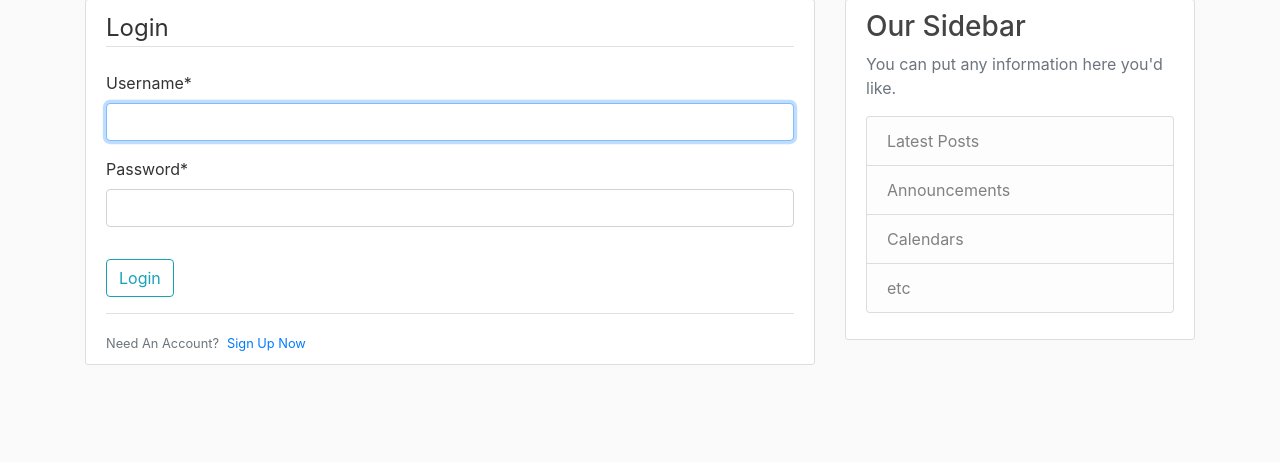
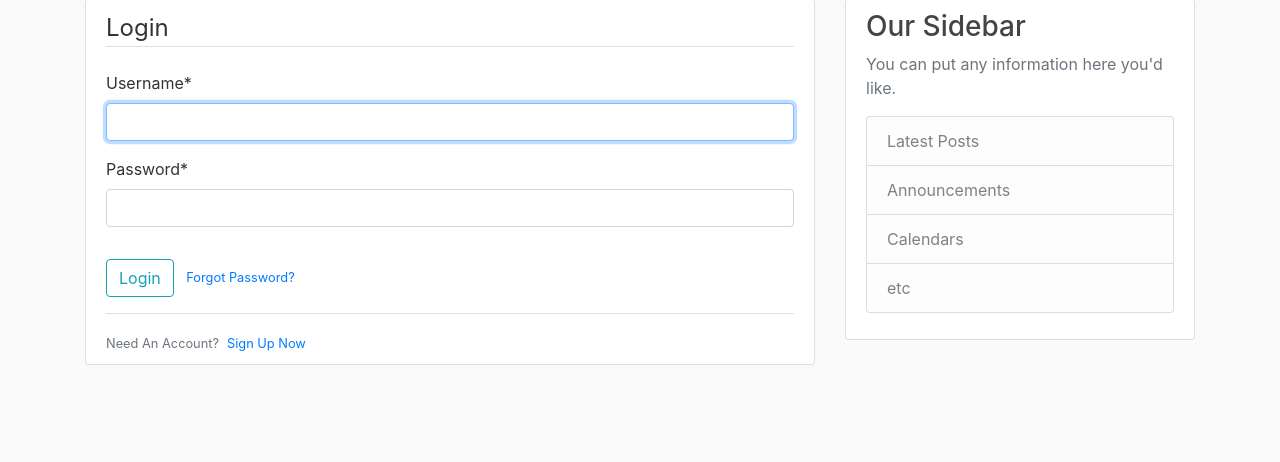
Before and after one commit to FelixOpuge/Blog-system, a Django app: page /login/ in a window 1280 px wide. Shown: the part 81-543 px from the top of the page. Run offline with Django 3.2, Linux system fonts and the light colour scheme; some libraries are stand-ins or nearby versions.

Commit message:
'updating'

```diff
--- a/users/templates/users/login.html
+++ b/users/templates/users/login.html
@@ -10,6 +10,9 @@
             </fieldset>
             <div class="form-group">
                 <button class="btn btn-outline-info" type="submit">Login</button>
+                <small class="text-muted ml-2">
+                    <a href="{% url 'password_reset' %}">Forgot Password?</a>
+                </small>
             </div>
         </form>
         <div class="border-top pt-3">
```
